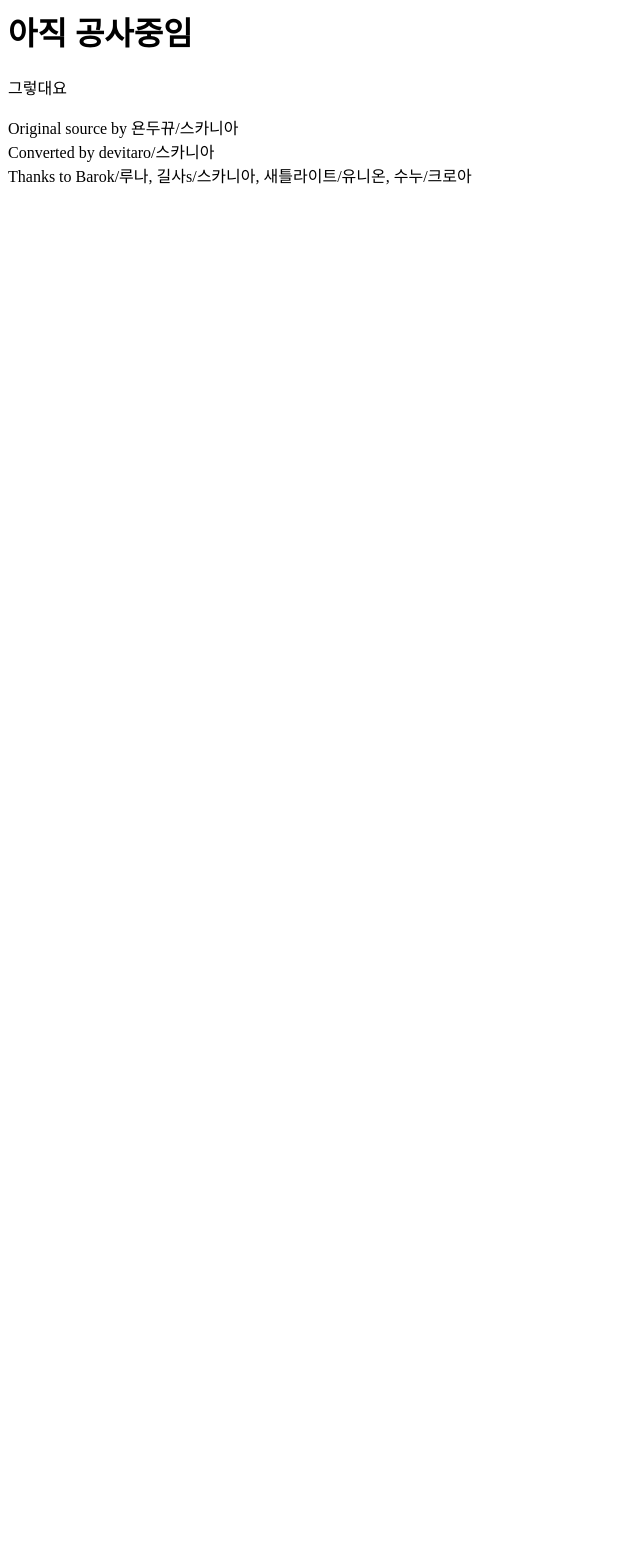
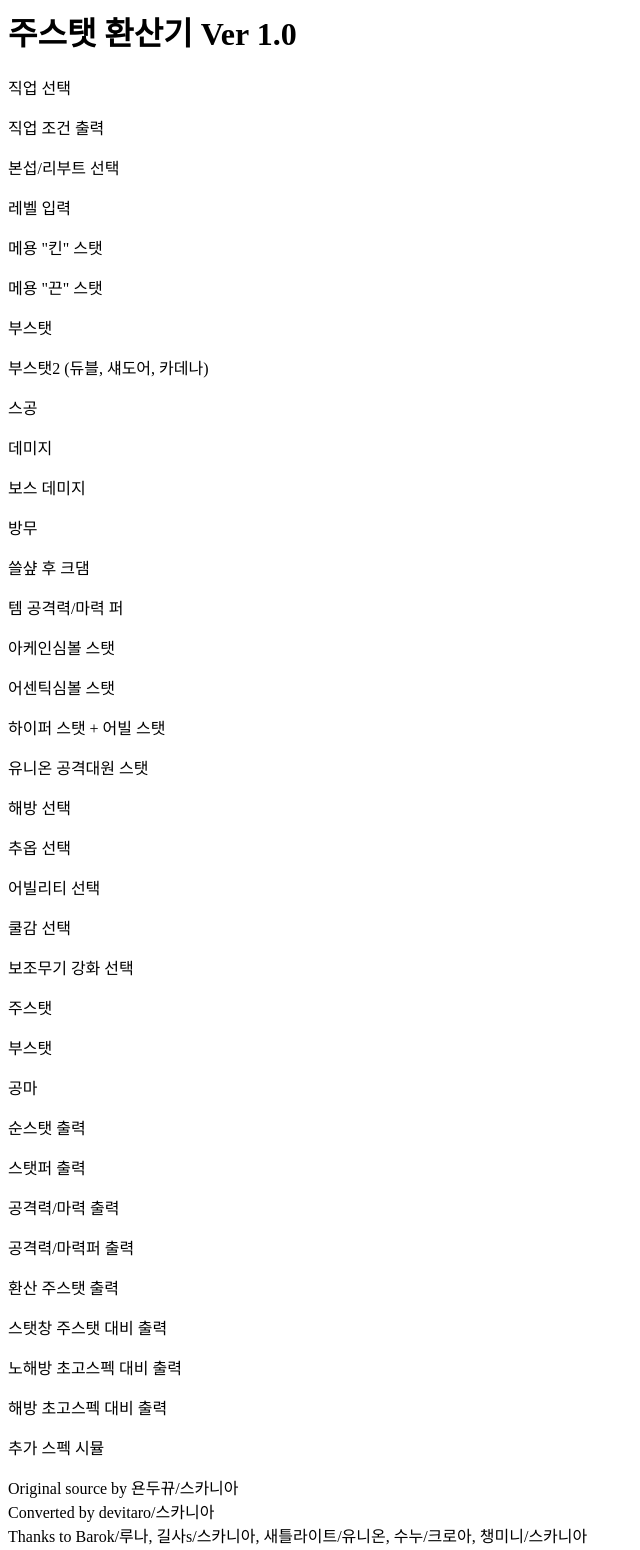
Before and after one commit to joonha98/maple_stat_converter, a plain HTML site: page index.html in a window 1280 px wide. Shown: the whole page, without its empty margins (0-640 px from the left). Before the commit the page ends 800 px from the top, so only its background shows below. Drawn offline with Linux system fonts and the light colour scheme.

Commit message:
initial change

```diff
--- a/index.html
+++ b/index.html
@@ -6,8 +6,85 @@
 
     <body>
 
-        <h1> 아직 공사중임</h1>
-        <p> 그렇대요</p>
+        <h1> 주스탯 환산기 Ver 1.0</h1>
+
+        <div>
+            <p> 직업 선택</p>
+            <p> 직업 조건 출력</p>
+        </div>
+
+
+        <div>
+            <p> 본섭/리부트 선택</p>
+            <p> 레벨 입력</p>
+            <p> 메용 "킨" 스탯</p>
+            <p> 메용 "끈" 스탯</p>
+            <p> 부스탯</p>
+            <p> 부스탯2 (듀블, 섀도어, 카데나)</p>
+            <p> 스공</p>
+            <p> 데미지</p>
+            <p> 보스 데미지</p>
+            <p> 방무</p>
+            <p> 쓸샾 후 크댐</p>
+            <p> 템 공격력/마력 퍼</p>
+        </div>
+
+        <div>
+            <p> 아케인심볼 스탯</p>
+            <p> 어센틱심볼 스탯</p>
+            <p> 하이퍼 스탯 + 어빌 스탯</p>
+            <p> 유니온 공격대원 스탯</p>
+        </div>
+
+        <div>
+            <p> 해방 선택</p>
+            <p> 추옵 선택</p>
+            <p> 어빌리티 선택</p>
+            <p> 쿨감 선택</p>
+
+        </div>
+
+        <div>
+            <p> 보조무기 강화 선택</p>
+            <p> 주스탯</p>
+            <p> 부스탯</p>
+            <p> 공마</p>
+
+        </div>
+
+
+        <div>
+            <p> 순스탯 출력</p>
+            <p> 스탯퍼 출력</p>
+            <p> 공격력/마력 출력</p>
+            <p> 공격력/마력퍼 출력</p>
+
+        </div>
+
+
+        <div>
+            <p> 환산 주스탯 출력</p>
+            <p> 스탯창 주스탯 대비 출력</p>
+            <p> 노해방 초고스펙 대비 출력</p>
+            <p> 해방 초고스펙 대비 출력</p>
+
+        </div>
+
+        <div>
+
+            <p> 추가 스펙 시뮬</p>
+
+
+        </div>
+
+
+
+
+
+
+
+
+
 
 
     </body>
@@ -15,7 +92,7 @@
     <footer>
         <div> Original source by 욘두뀨/스카니아</div>
         <div> Converted by devitaro/스카니아</div>
-        <div> Thanks to Barok/루나, 길사s/스카니아, 새틀라이트/유니온, 수누/크로아 </div>
+        <div> Thanks to Barok/루나, 길사s/스카니아, 새틀라이트/유니온, 수누/크로아, 챙미니/스카니아 </div>
 
     </footer>
 
```
